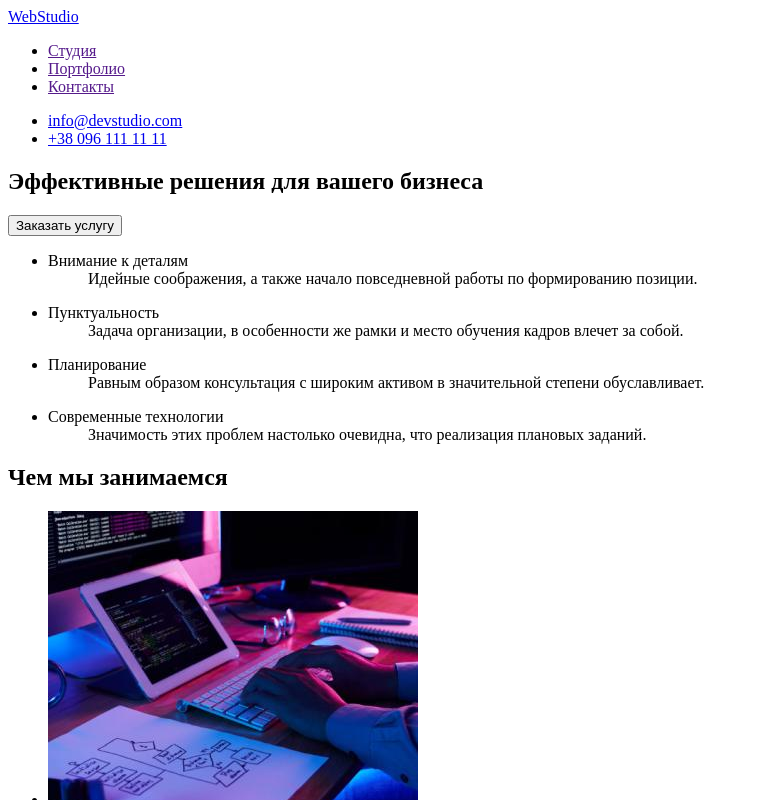
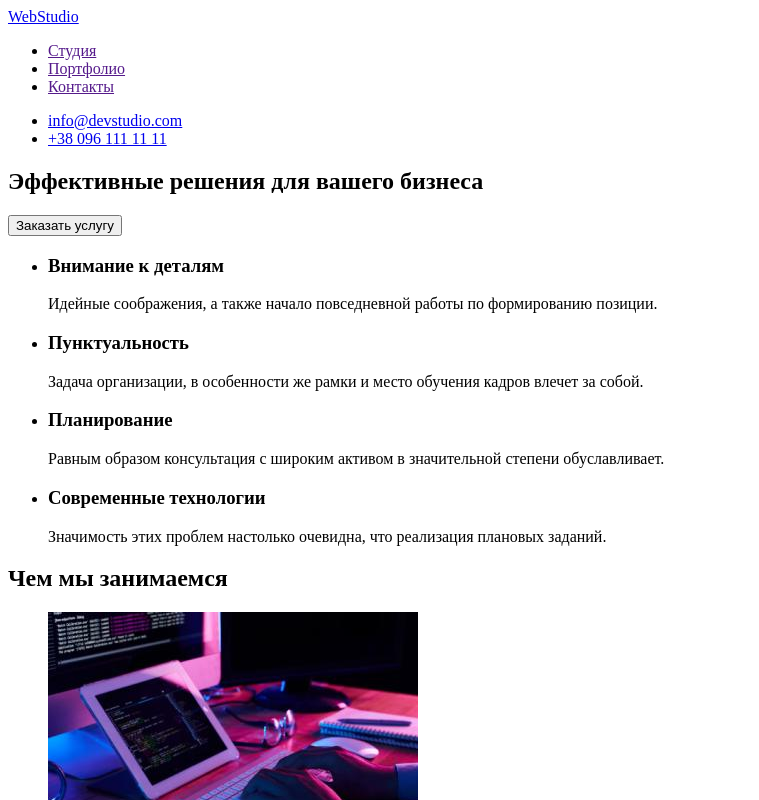
Before and after one commit to ValeriaNikitiuk/goit-markup-hw-01, a plain HTML site: page index.html in a window 1280 px wide. Shown: the top 800 px of the page, without its empty margins (0-759 px from the left). Drawn offline with Linux system fonts and the light colour scheme.

Commit message:
update index.html
changed the list to headings and paragraphs;
added section;
added 2 invisible headers;
changed the title to a link.

```diff
--- a/index.html
+++ b/index.html
@@ -26,26 +26,28 @@
     <button type="button">Заказать услугу</button>
     </section>
     <section>
+      <h2 hidden>Чем мы занимаемся></h2>
       <ul>
-      <li><dl>
-            <dt>Внимание к деталям</dt>
-            <dd>
-                Идейные соображения, а также начало повседневной работы по формированию позиции.</dd>
-        </dl></li>
-      <li><dl>
-            <dt>Пунктуальность</dt>
-        <dd>
-            Задача организации, в особенности же рамки и место обучения кадров влечет за собой.</dd></dl></li>
-       <li><dl>
-            <dt>Планирование</dt>
-            <dd>
+      <li>
+           <h3>Внимание к деталям</h3>
+            <p>Идейные соображения, а также начало повседневной работы по формированию позиции.
+            </p></li>
+      <li>
+            <h3>Пунктуальность</h3>
+        <p>
+            Задача организации, в особенности же рамки и место обучения кадров влечет за собой.</p></li>
+        <li>
+          <h3>Планирование</h3>
+            <p>
                 Равным образом консультация с широким активом в значительной степени обуславливает.
-            </dd></dl></li>
-            <li><dl>
-                <dt>Современные технологии</dt>
-                <dd>Значимость этих проблем настолько очевидна, что реализация плановых заданий.</dd>
-            </dl></li>
+            </p></li>
+            <li>
+                <h3>Современные технологии</h3>
+                <p>Значимость этих проблем настолько очевидна, что реализация плановых заданий.</p>
+            </li>
         </ul>
+      </section>
+      <section>
         <h2>Чем мы занимаемся</h2>
         <ul>
           <li><img src="./img/img1.jpg" alt="бизнес" width="370" /></li>
@@ -79,7 +81,8 @@
     </section>
 </main>
   <footer>
-<h2>WebStudio</h2>
+  <h2 hidden>контакты></h2>
+<a href="/"> WebStudio></a>
 <address>
 <ul><li><a href="https://goo.gl/maps/D87n63VuUWHVmuED6"
   target="_blank"
```
